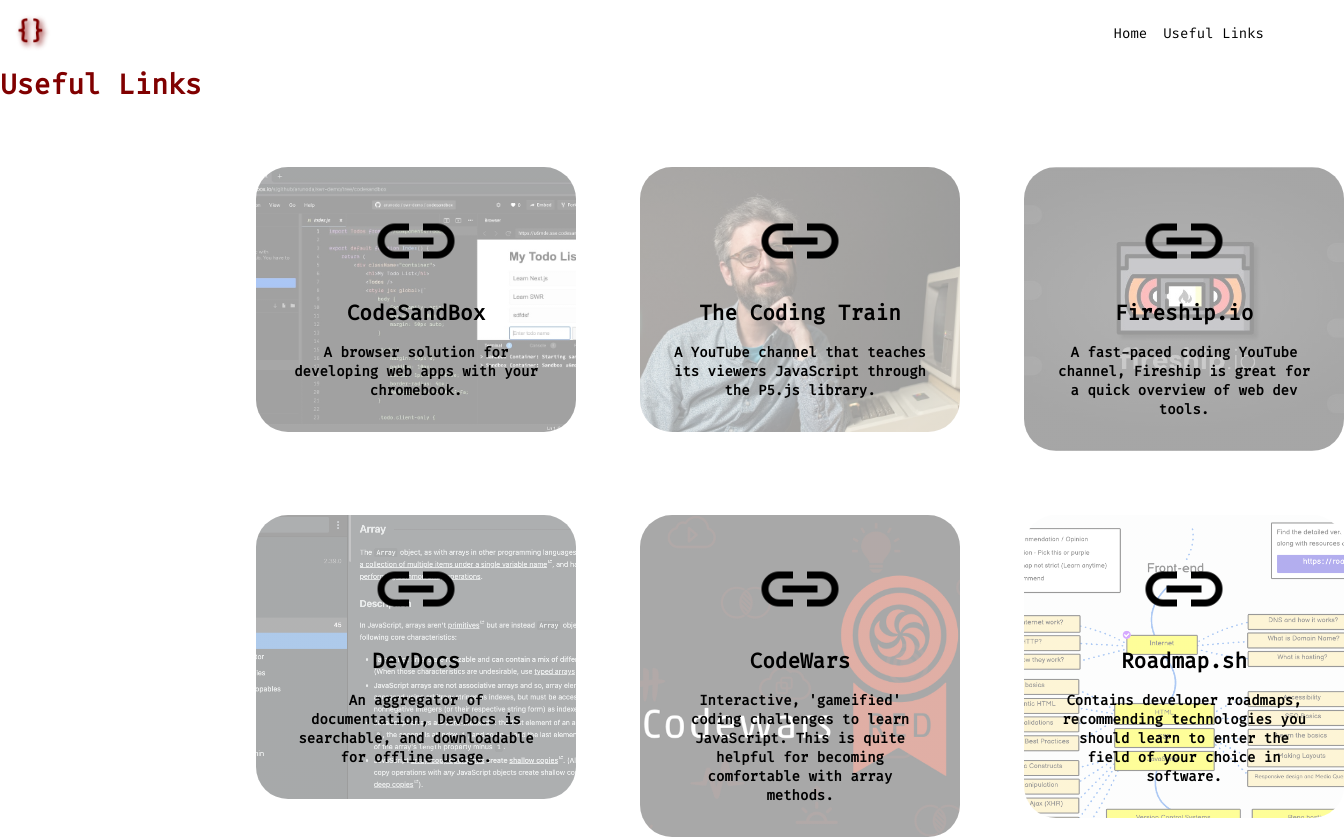
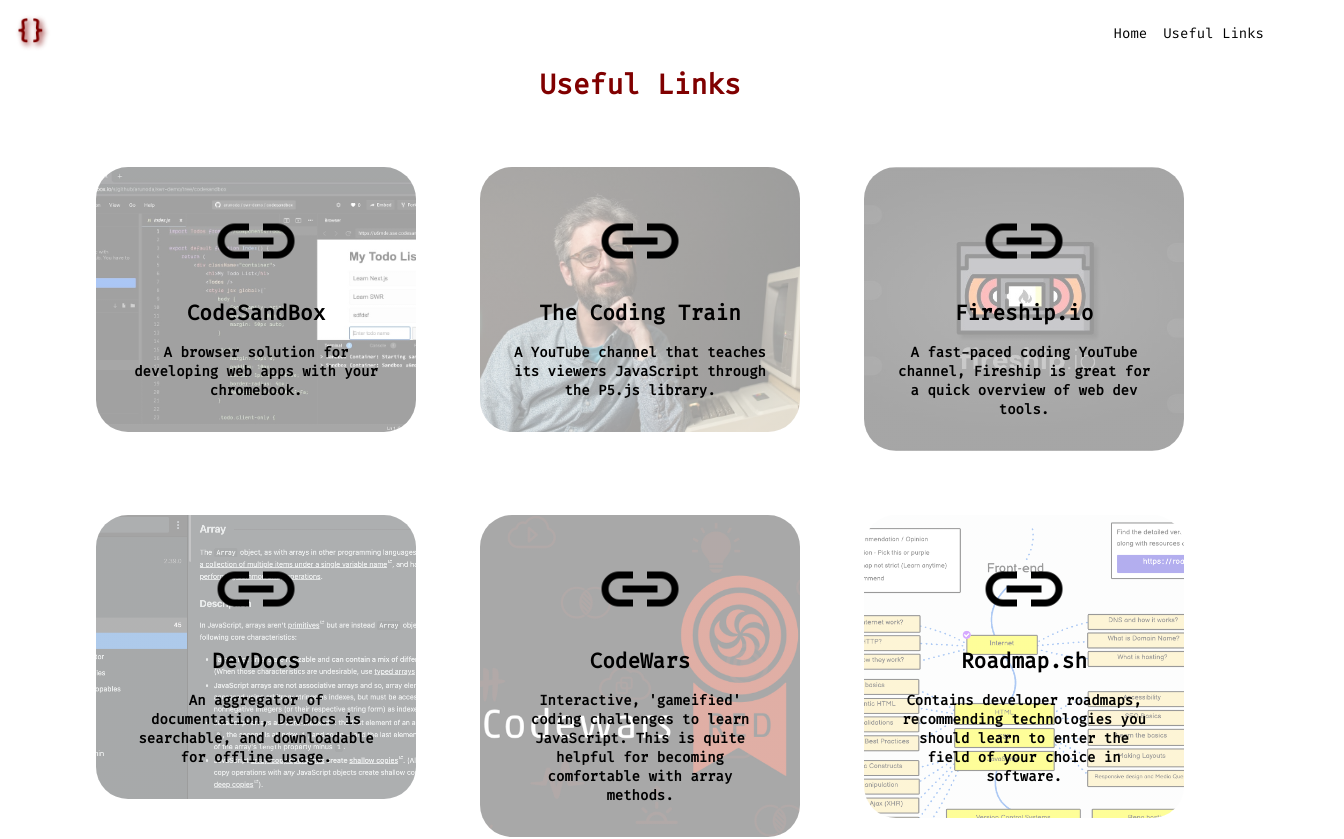
Before and after one commit to spp-programming/club-site, a React (Create React App) app: page /useful-links in a window 1280 px wide. Shown: the top 839 px of the page, 1344 px wide, since content can reach past the window. Built offline with nearby package versions, Linux system fonts and the light colour scheme.

Commit message:
Fixed class naming

```diff
--- a/src/pages/UsefulLinks/UsefulLinks.css
+++ b/src/pages/UsefulLinks/UsefulLinks.css
@@ -2,7 +2,7 @@ h1 {
     color: #800000;
 }
 
-.container {
+.page-container {
     display: flex;
     flex-direction: column;
     align-items: center;
```
